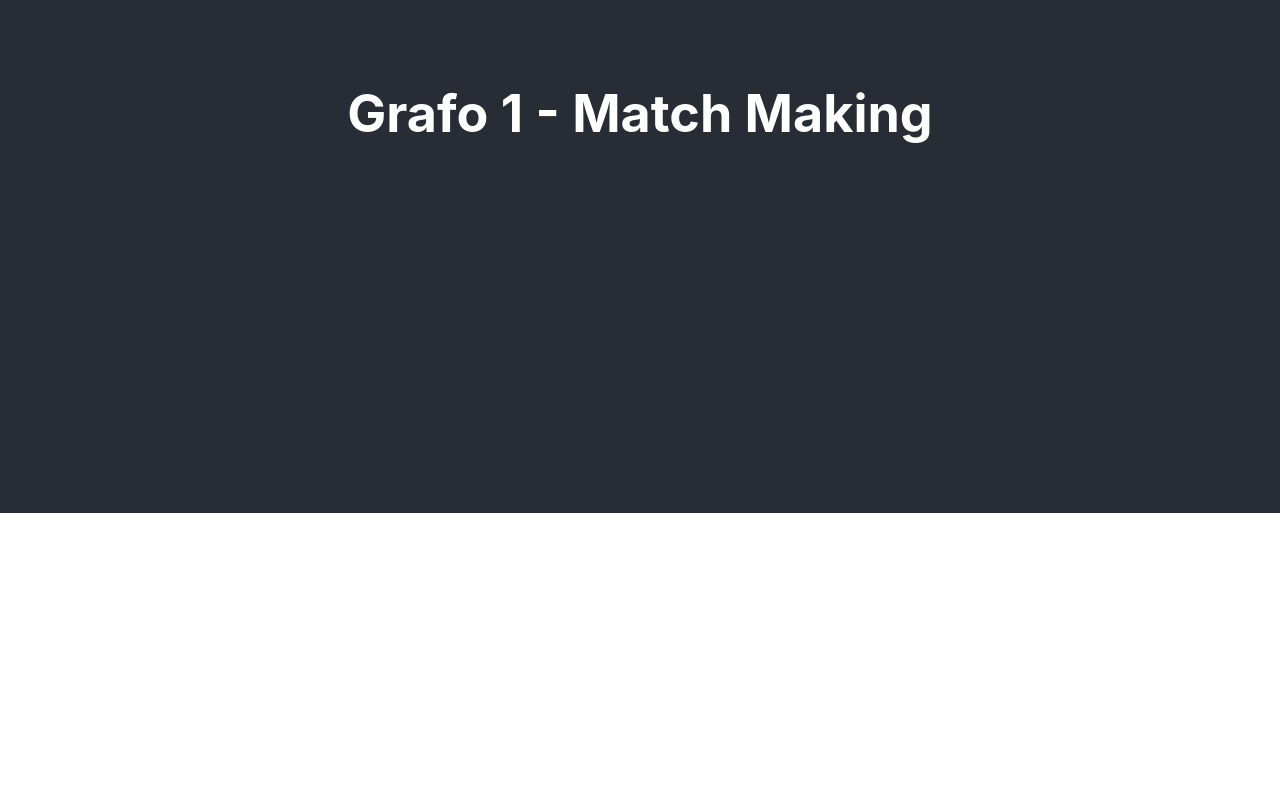
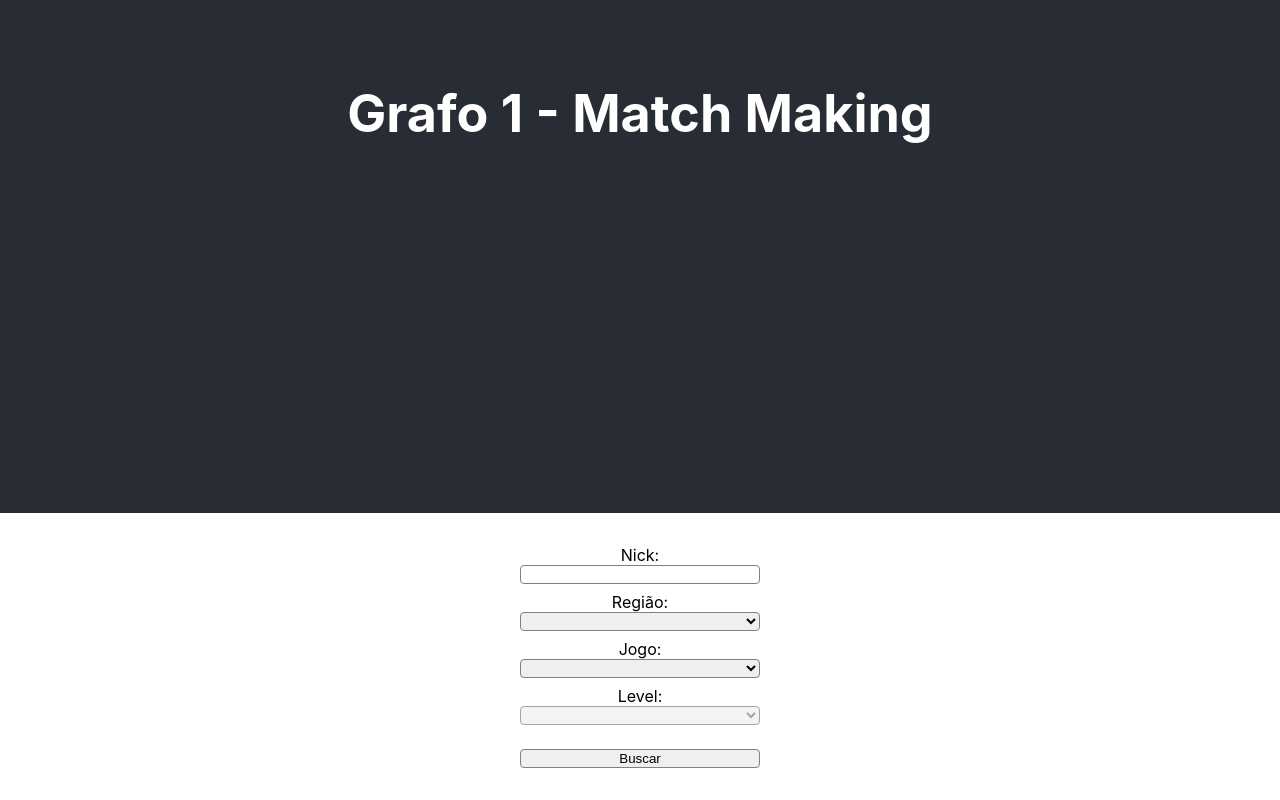
Before and after one commit to projeto-de-algoritmos/Grafos1_MatchMaking, a React (Create React App) app in the folder match-making-app/: page / in a window 1280 px wide. Shown: the part 287-1087 px from the top of the page. Before the commit the page ends 800 px from the top, so only its background shows below. Built offline with nearby package versions, Linux system fonts and the light colour scheme.

Commit message:
:sparkles: Matchmaking input
Add initial matchmaking inputs

```diff
--- a/match-making-app/src/App.css
+++ b/match-making-app/src/App.css
@@ -12,3 +12,30 @@
   font-size: calc(10px + 2vmin);
   color: white;
 }
+
+.App-container {
+  display: flex;
+  justify-content: center;
+  margin: 2rem 0;
+}
+
+.matchmaking-form {
+  display: flex;
+  flex-direction: column;
+}
+
+.user-input {
+  box-sizing: border-box;
+  border-radius: 4px;
+  border: 1px solid grey;
+  box-shadow: none;
+  margin-bottom: 8px;
+  min-width: 240px;
+}
+
+.submit-button {
+  margin-top: 1rem;
+  border-radius: 4px;
+  border: 1px solid grey;
+  cursor: pointer;
+}
--- a/match-making-app/src/App.tsx
+++ b/match-making-app/src/App.tsx
@@ -2,12 +2,54 @@ import React from 'react';
 import './App.css';
 
 function App() {
+  const [playerName, setPlayerName] = React.useState<string>("");
+  const [selectedGame, setSelectedGame] = React.useState<string>("");
+  const [selectedRegion, setSelectedRegion] = React.useState<string>("");
+  const [selectedLevel, setSelectedLevel] = React.useState<string>("");
+
+  const handlePlayer = (e: React.FormEvent<HTMLInputElement>) => {
+    setPlayerName(e.currentTarget.value);
+  };
+
+  const handleGame = (e: React.ChangeEvent<HTMLSelectElement>) => {
+    setSelectedGame(e.currentTarget.value);
+  };
+
+  const handleRegion = (e: React.ChangeEvent<HTMLSelectElement>) => {
+    setSelectedRegion(e.currentTarget.value);
+  }
+
+  const handleLevel = (e: React.ChangeEvent<HTMLSelectElement>) => {
+    setSelectedLevel(e.currentTarget.value);
+  };
+
+  const handleSubmit = (e: React.FormEvent<HTMLFormElement>) => {
+    e.preventDefault();
+  };
+
   return (
     <div className="App">
       <header className="App-header">
         <h1>Grafo 1 - Match Making</h1>
       </header>
-      <body></body>
+      <div className="App-container">
+        <form className="matchmaking-form" onSubmit={handleSubmit}>
+          <label htmlFor="user-nick">Nick:</label>
+          <input type="text" className="user-input" value={playerName} onChange={handlePlayer} />
+          <label htmlFor="game">Região:</label>
+          <select className="user-input" value={selectedRegion} onChange={handleRegion}>
+          </select>
+          <label htmlFor="game">Jogo:</label>
+          <select className="user-input" value={selectedGame} onChange={handleGame}>
+          </select>
+          <label htmlFor="level">Level:</label>
+          <select className="user-input" disabled={!selectedGame} value={selectedLevel} onChange={handleLevel}>
+          </select>
+          <button type="submit" className="submit-button">
+            {playerName ? "Adicionar" : "Buscar"}
+          </button>
+        </form>
+      </div>
       <footer></footer>
     </div>
   );
```
